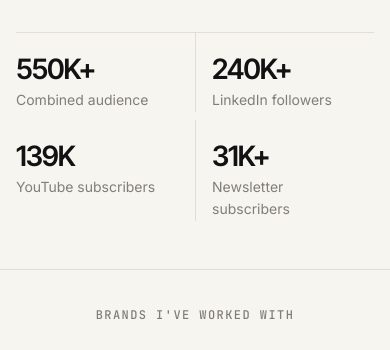
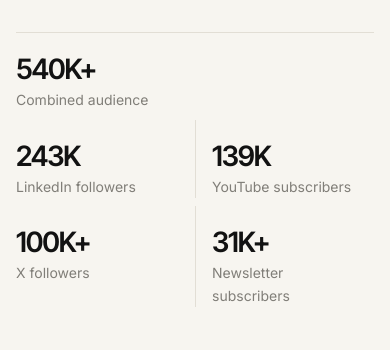
Before and after one commit to kdn251/k2-codes, an Astro site: page / in a window 390 px wide. Shown: the part 1016-1366 px from the top of the page. Built offline with nearby package versions, Linux system fonts and the light colour scheme; Astro itself is replaced by a stand-in of ours.

Commit message:
Count every platform in the combined audience and show X in the hero
Combined audience is now the real sum of all public platforms (540K) instead
of a rounded-up 550K, LinkedIn is updated to its current 243K, and X joins
the headline stats. On narrow screens the combined number takes its own row
above a 2x2 grid of the platforms.

```diff
--- a/src/components/Hero.astro
+++ b/src/components/Hero.astro
@@ -170,7 +170,7 @@
 
   .stats {
     display: grid;
-    grid-template-columns: repeat(4, 1fr);
+    grid-template-columns: repeat(5, 1fr);
     margin: clamp(48px, 7vw, 88px) 0 0;
     padding: 0;
     border-top: 1px solid var(--line);
@@ -215,12 +215,17 @@
     .hero__frame {
       transform: rotate(-1.5deg);
     }
+    /* Combined audience on its own row, then the four platforms in a 2x2 grid. */
     .stats {
       grid-template-columns: 1fr 1fr;
       row-gap: 8px;
     }
-    /* Same specificity as the sibling rule above once Astro scopes it. */
-    .stats__item + .stats__item:nth-child(3) {
+    .stats__item:first-child {
+      grid-column: 1 / -1;
+    }
+    /* Items 2 and 4 start a row. Written as a sibling selector so it matches the
+       specificity of the sibling rule above once Astro scopes it. */
+    .stats__item + .stats__item:nth-child(even) {
       padding-left: 0;
       border-left: 0;
     }
@@ -229,7 +234,7 @@
     }
   }
   @media (max-width: 420px) {
-    .stats__item + .stats__item:not(:nth-child(3)) {
+    .stats__item + .stats__item:nth-child(odd) {
       padding-left: 16px;
     }
     .stats__item {
--- a/src/data/site.ts
+++ b/src/data/site.ts
@@ -6,7 +6,7 @@
   handle: '@KevinNaughtonJr',
   title: 'Kevin Naughton Jr. - Software engineer, creator, founder',
   description:
-    'Ex-Google software engineer and creator reaching 550K+ engineers across YouTube, LinkedIn, X and The Software Engineer Weekly. Partner with Kevin to reach developers who actually ship.',
+    'Ex-Google software engineer and creator reaching 540K+ engineers across LinkedIn, YouTube, X, Instagram and The Software Engineer Weekly. Partner with Kevin to reach developers who actually ship.',
   url: 'https://k2.codes',
   location: 'New York City',
   email: null as string | null, // set to a business inbox to show a mailto link in Contact
@@ -50,16 +50,20 @@
 export const hero = {
   eyebrow: 'Ex-Google software engineer · Creator · Founder',
   heading: ['Hey, I’m', 'Kevin.'],
-  lede: 'I spent three years as a software engineer at Google, then quit to build my own products and make content about it. 550K+ engineers follow along across YouTube, LinkedIn, X and my weekly newsletter.',
+  lede: 'I spent three years as a software engineer at Google, then quit to build my own products and make content about it. 540K+ engineers follow along across LinkedIn, YouTube, X, Instagram and my weekly newsletter.',
   primaryCta: { label: 'Work with me', href: '#contact' },
   secondaryCta: { label: 'Watch my content', href: '#content' },
 };
 
 // Combined reach shown in the hero. Keep these in sync with the platform cards below.
+// Combined audience is the sum of every public platform as of 2026-10-27:
+// LinkedIn 243K, YouTube 139K, X 100.7K, newsletter 31K, Instagram 23.9K,
+// GitHub 4.7K followers, Twitch 363, TikTok 350, Bluesky 172 = 540K.
 export const headlineStats = [
-  { value: '550K+', label: 'Combined audience' },
-  { value: '240K+', label: 'LinkedIn followers' },
+  { value: '540K+', label: 'Combined audience' },
+  { value: '243K', label: 'LinkedIn followers' },
   { value: '139K', label: 'YouTube subscribers' },
+  { value: '100K+', label: 'X followers' },
   { value: '31K+', label: 'Newsletter subscribers' },
 ];
 
@@ -356,7 +360,7 @@
       name: 'LinkedIn',
       handle: 'kevindnaughtonjr',
       href: links.linkedin,
-      metric: '240K+',
+      metric: '243K',
       metricLabel: 'followers',
       detail: 'Daily posts · 1.1M impressions per month',
     },
@@ -449,7 +453,7 @@
       name: 'Sponsored post',
       price: '$3,500',
       description:
-        'A dedicated post describing and promoting your product to 240K+ engineers and hiring managers.',
+        'A dedicated post describing and promoting your product to 243K engineers and hiring managers.',
     },
     {
       platform: 'Newsletter',
```
